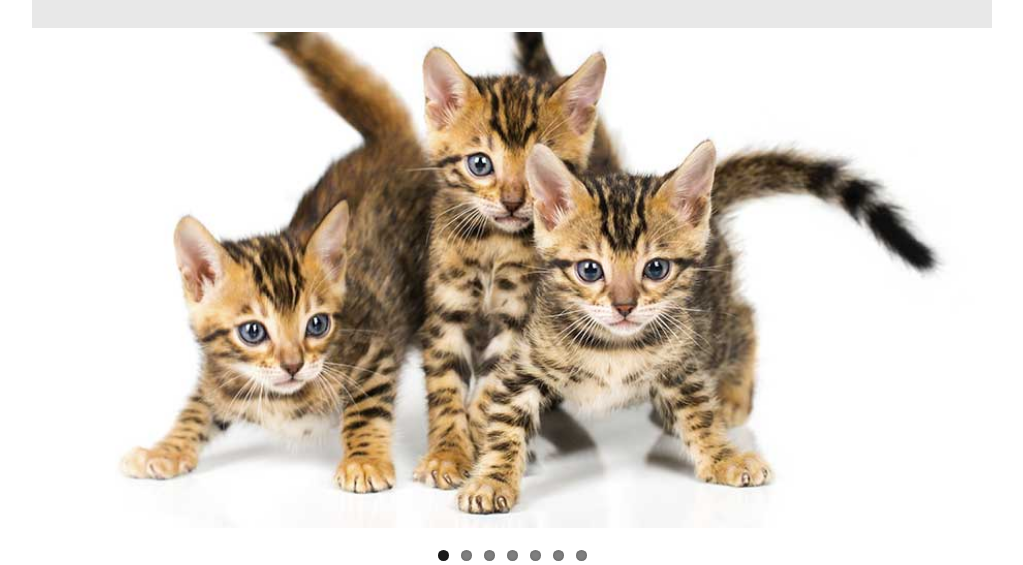
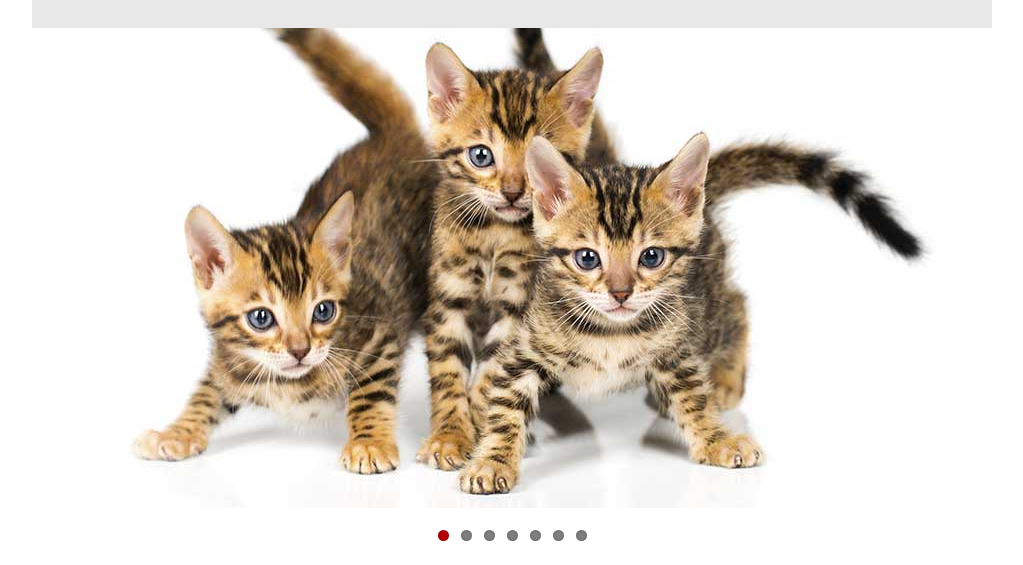
Before and after one commit to tikoot/flexslider, a plain HTML site: page index.html in a window 1280 px wide. Shown: the part 210-775 px from the top of the page, without its empty margins (128-1151 px from the left). Drawn offline with nearby package versions, Linux system fonts and the light colour scheme; a web font is replaced by a local one.

Commit message:
add css style

```diff
--- a/styles.css
+++ b/styles.css
@@ -65,7 +65,16 @@ footer p {
 	text-align: center;
 }
 
+/**************** Flex Slider ****************/
+.flexslider{
+	margin: 0 20px;
+	border: none;
+	border-radius: 0;
+}
 
+.flex-control-paging li a.flex-active{
+	background: #B40205;
+}
 /**************** Media Queries ****************/
 
 @media only screen and (min-width: 600px) {
```
